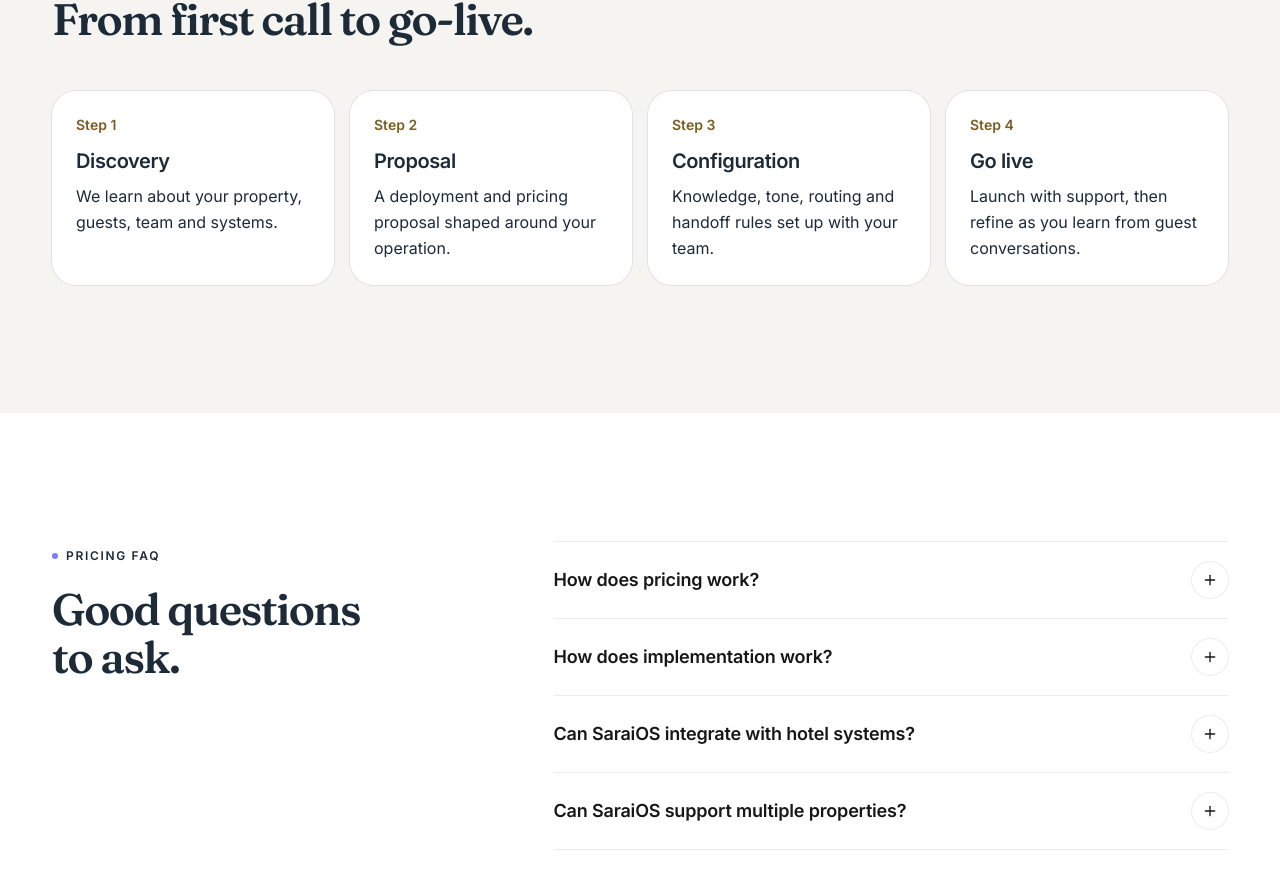
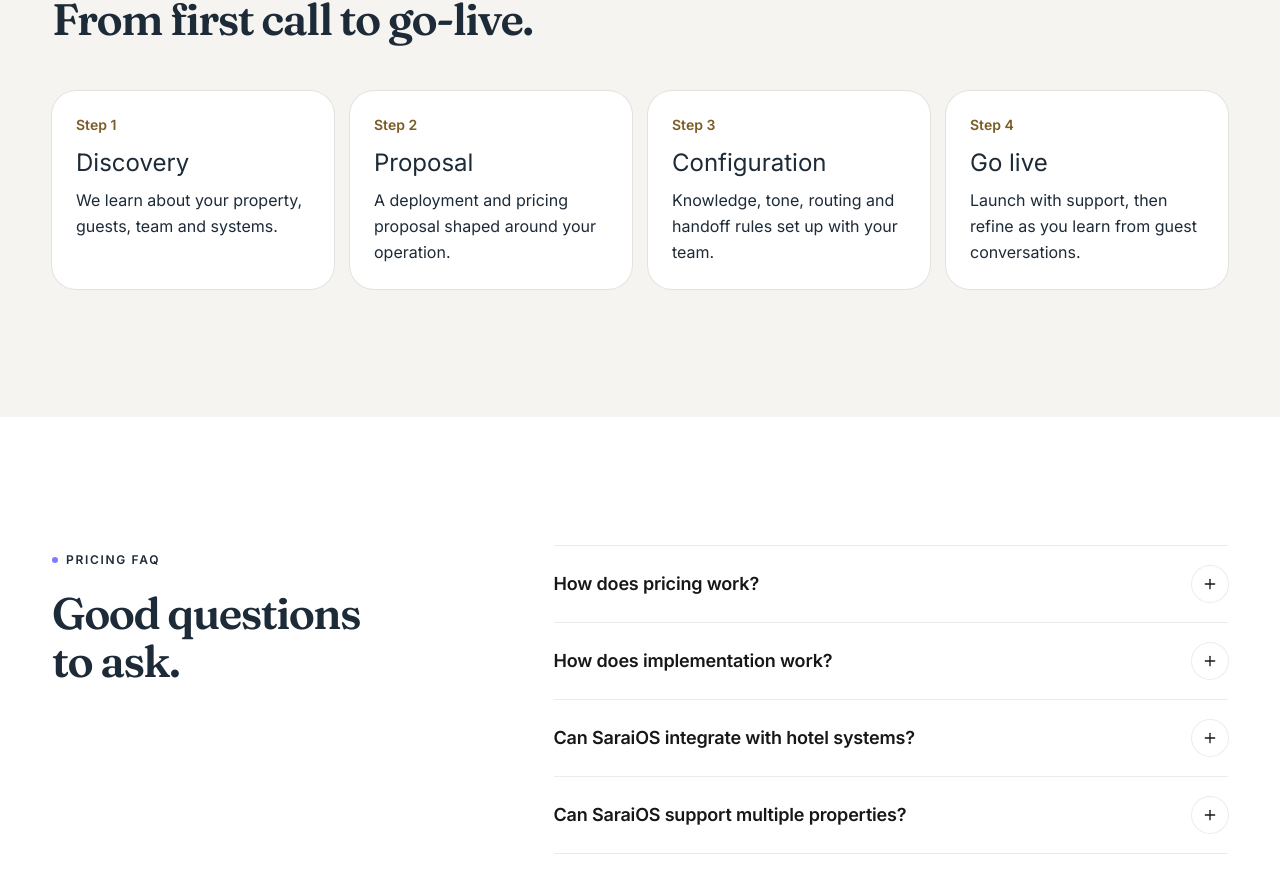
Before and after one commit to abdulrhhkahn/SaraiOS, a Next.js app: page /pricing in a window 1280 px wide. Shown: the part 2308-3201 px from the top of the page. Built offline with nearby package versions, Linux system fonts and the light colour scheme; no server answers.

Commit message:
Add files via upload

```diff
--- a/app/pricing/page.tsx
+++ b/app/pricing/page.tsx
@@ -69,7 +69,7 @@ export default function PricingPage() {
             {steps.map((s, i) => (
               <Reveal as="li" key={s.title} delay={i * 0.06} className="rounded-3xl bg-card p-6 ring-1 ring-line">
                 <p className="text-sm font-semibold text-brass-ink">Step {i + 1}</p>
-                <h3 className="mt-3 text-xl font-semibold tracking-[-0.02em]">{s.title}</h3>
+                <h3 className="mt-3 heading-sub text-2xl">{s.title}</h3>
                 <p className="mt-2 leading-relaxed text-stone">{s.body}</p>
               </Reveal>
             ))}
```
